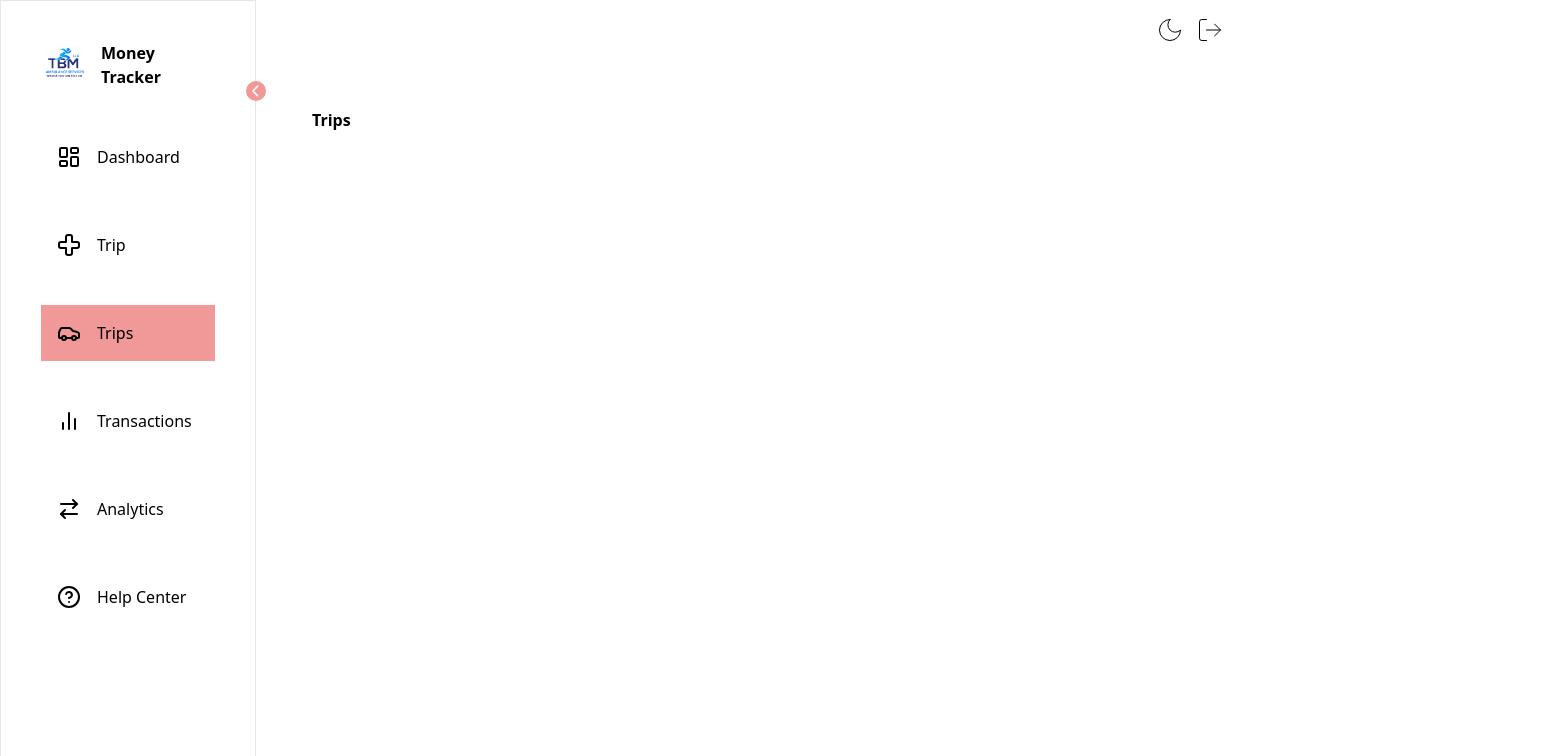
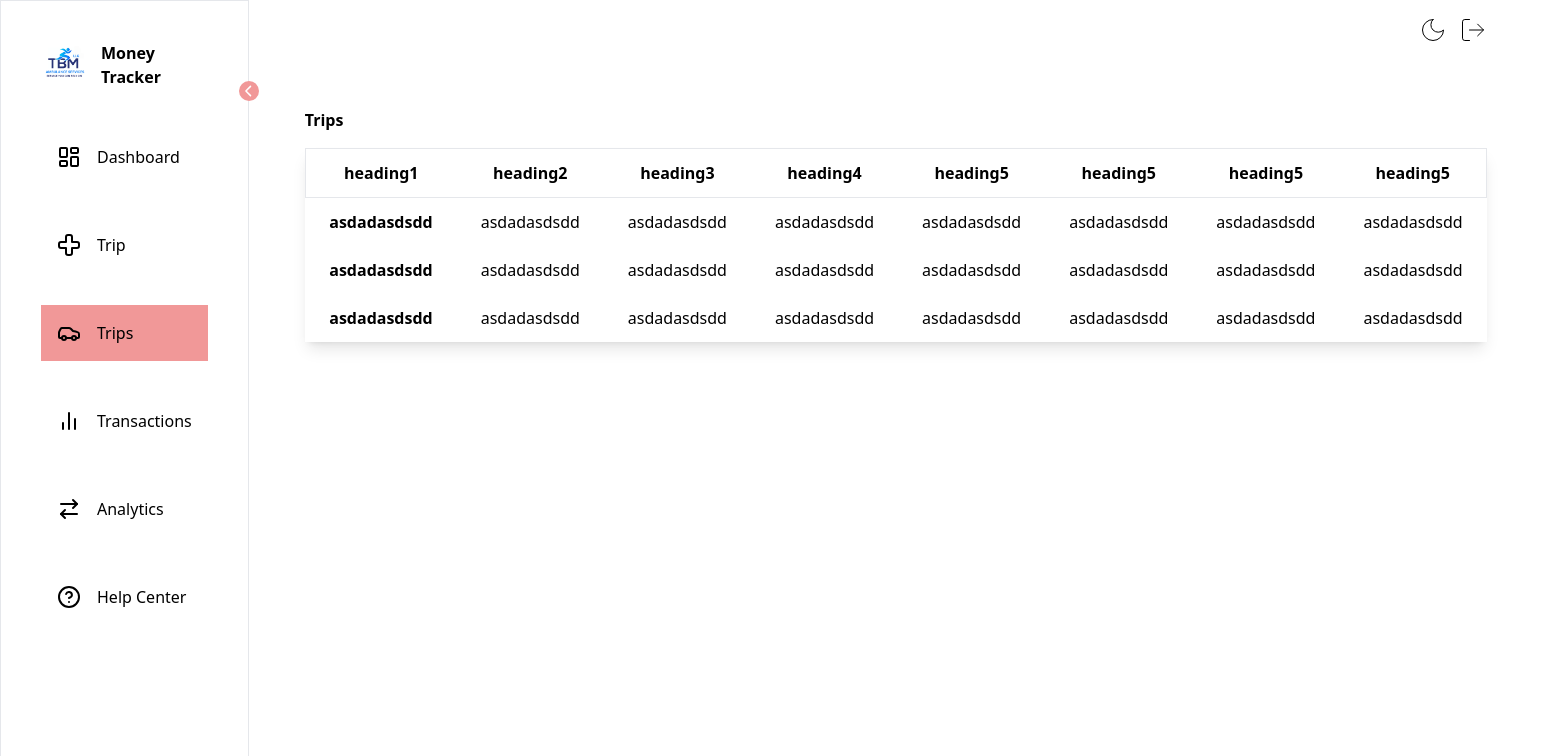
Before and after one commit to adilalishahg/Dashboard, a React (Vite) app: page /trips in a window 1280 px wide. Shown: the top 756 px of the page, 1543 px wide, since content can reach past the window. Built offline with nearby package versions, Linux system fonts and the light colour scheme.

Commit message:
[Trip][Table]

```diff
--- a/src/components/Trips.jsx
+++ b/src/components/Trips.jsx
@@ -4,6 +4,56 @@ const Trips = () => {
   return (
     <>
       <h2 className="font-bold">Trips</h2>
+      <div className="relative flex flex-col w-full shadow-lg mb-6">
+        <div>
+          <table className="w-auto">
+            <thead>
+              <tr className="border border-solid ">
+                <th className="text-md px-6 py-3">heading1</th>
+                <th className="text-md px-6 py-3">heading2</th>
+                <th className="text-md px-6 py-3">heading3</th>
+                <th className="text-md px-6 py-3">heading4</th>
+                <th className="text-md px-6 py-3">heading5</th>
+                <th className="text-md px-6 py-3">heading5</th>
+                <th className="text-md px-6 py-3">heading5</th>
+                <th className="text-md px-6 py-3">heading5</th>
+              </tr>
+            </thead>
+            <tbody>
+              <tr>
+                <th className="text-md px-6 py-3">asdadasdsdd</th>
+                <td className="text-md px-6 py-3">asdadasdsdd</td>
+                <td className="text-md px-6 py-3">asdadasdsdd</td>
+                <td className="text-md px-6 py-3">asdadasdsdd</td>
+                <td className="text-md px-6 py-3">asdadasdsdd</td>
+                <td className="text-md px-6 py-3">asdadasdsdd</td>
+                <td className="text-md px-6 py-3">asdadasdsdd</td>
+                <td className="text-md px-6 py-3">asdadasdsdd</td>
+              </tr>
+              <tr>
+                <th className="text-md px-6 py-3">asdadasdsdd</th>
+                <td className="text-md px-6 py-3">asdadasdsdd</td>
+                <td className="text-md px-6 py-3">asdadasdsdd</td>
+                <td className="text-md px-6 py-3">asdadasdsdd</td>
+                <td className="text-md px-6 py-3">asdadasdsdd</td>
+                <td className="text-md px-6 py-3">asdadasdsdd</td>
+                <td className="text-md px-6 py-3">asdadasdsdd</td>
+                <td className="text-md px-6 py-3">asdadasdsdd</td>
+              </tr>
+              <tr>
+                <th className="text-md px-6 py-3">asdadasdsdd</th>
+                <td className="text-md px-6 py-3">asdadasdsdd</td>
+                <td className="text-md px-6 py-3">asdadasdsdd</td>
+                <td className="text-md px-6 py-3">asdadasdsdd</td>
+                <td className="text-md px-6 py-3">asdadasdsdd</td>
+                <td className="text-md px-6 py-3">asdadasdsdd</td>
+                <td className="text-md px-6 py-3">asdadasdsdd</td>
+                <td className="text-md px-6 py-3">asdadasdsdd</td>
+              </tr>
+            </tbody>
+          </table>
+        </div>
+      </div>
     </>
   );
 };
```
